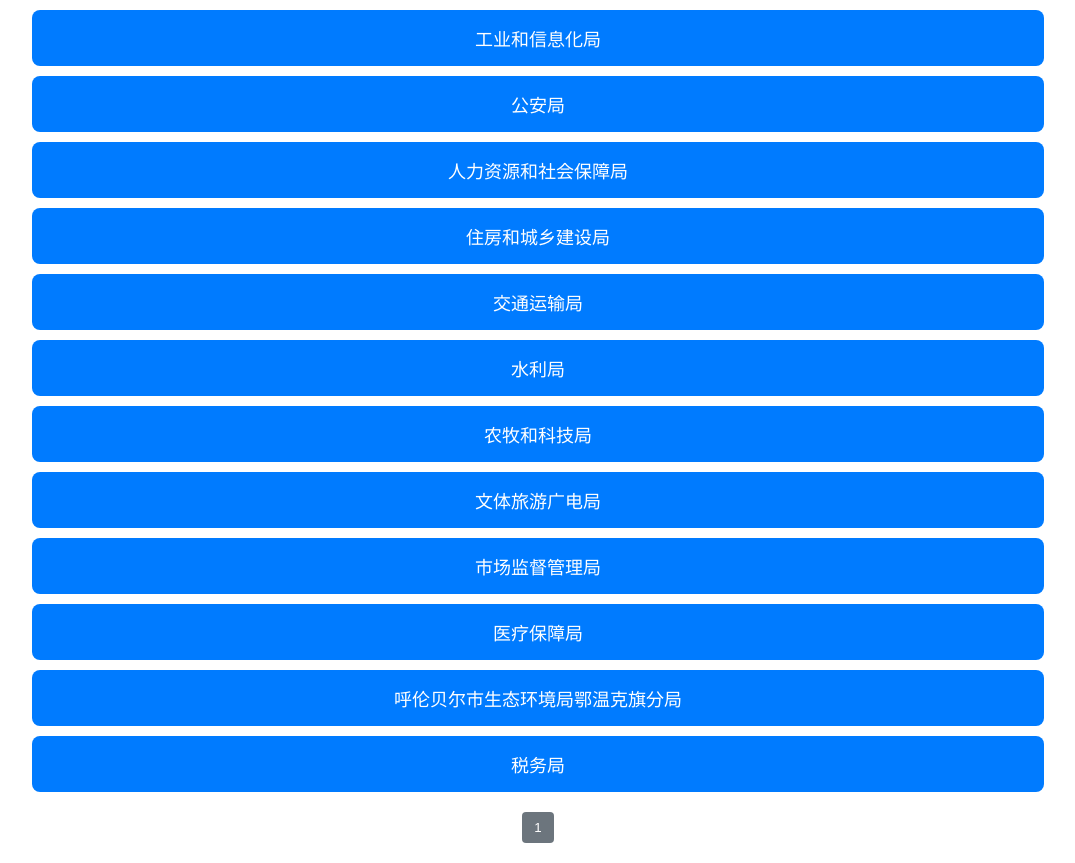
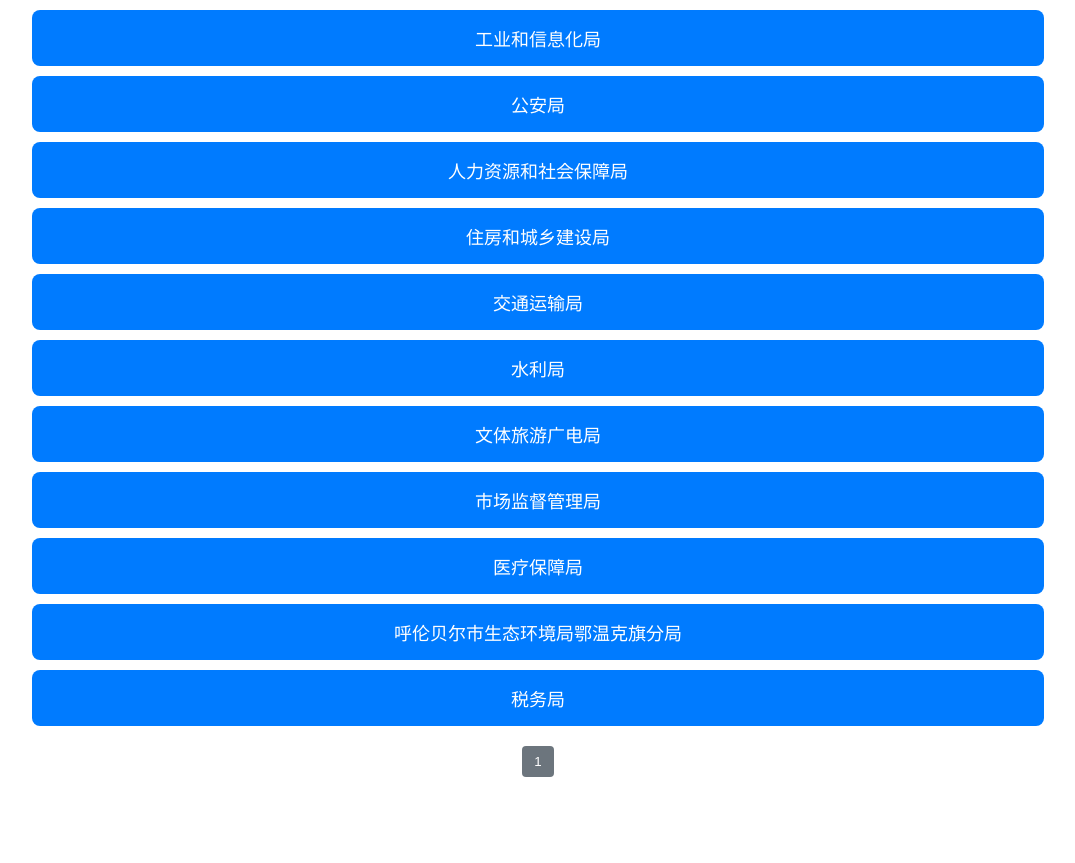
Before and after one commit to Monk1ng/bdb, a plain HTML site: page index.html in a window 1280 px wide. Shown: the whole page, without its empty margins (102-1177 px from the left). After the commit the page ends 800 px from the top, so only its background shows below. Drawn offline with Linux system fonts and the light colour scheme.

Commit message:
2026第二轮

```diff
--- a/index.html
+++ b/index.html
@@ -40,18 +40,17 @@
 <script>
 // 配置您的选项和链接（按需修改）
 const options = [
-    { name: "工业和信息化局", url: "https://wj.qq.com/s2/26642355/ihi7/" },
-    { name: "公安局", url: "https://wj.qq.com/s2/26642380/5gd5/" },
-    { name: "人力资源和社会保障局", url: "https://wj.qq.com/s2/26642354/4fzj/" },
-    { name: "住房和城乡建设局", url: "https://wj.qq.com/s2/26642341/rhsx/" },
+    { name: "工业和信息化局", url: "https://wj.qq.com/s2/28754905/0fag/" },
+    { name: "公安局", url: "https://wj.qq.com/s2/28754942/cy79/" },
+    { name: "人力资源和社会保障局", url: "https://wj.qq.com/s2/28754921/ofr8/" },
+    { name: "住房和城乡建设局", url: "https://wj.qq.com/s2/28754928/bg1j/" },
     { name: "交通运输局", url: "https://wj.qq.com/s2/26642373/7dli/" },
-    { name: "水利局", url: "https://wj.qq.com/s2/26642353/ei3v/" },
-    { name: "农牧和科技局", url: "https://wj.qq.com/s2/26642343/ukqw/" },
-    { name: "文体旅游广电局", url: "https://wj.qq.com/s2/26642377/h6x5/" },
-    { name: "市场监督管理局", url: "https://wj.qq.com/s2/26642339/dpwx/" },
-    { name: "医疗保障局", url: "https://wj.qq.com/s2/26642388/c9a1/" },
-    { name: "呼伦贝尔市生态环境局鄂温克旗分局", url: "https://wj.qq.com/s2/26642332/w0ae/" },
-    { name: "税务局", url: "https://wj.qq.com/s2/26642387/p5zj/" }
+    { name: "水利局", url: "https://wj.qq.com/s2/28754941/saq3/" },
+    { name: "文体旅游广电局", url: "https://wj.qq.com/s2/28754935/bj5d/" },
+    { name: "市场监督管理局", url: "https://wj.qq.com/s2/28754929/s0f7/" },
+    { name: "医疗保障局", url: "https://wj.qq.com/s2/28754934/4yfs/" },
+    { name: "呼伦贝尔市生态环境局鄂温克旗分局", url: "https://wj.qq.com/s2/28754930/y1yo/" },
+    { name: "税务局", url: "https://wj.qq.com/s2/28754938/8aim/" }
 ];
 
 // 分页配置
```
